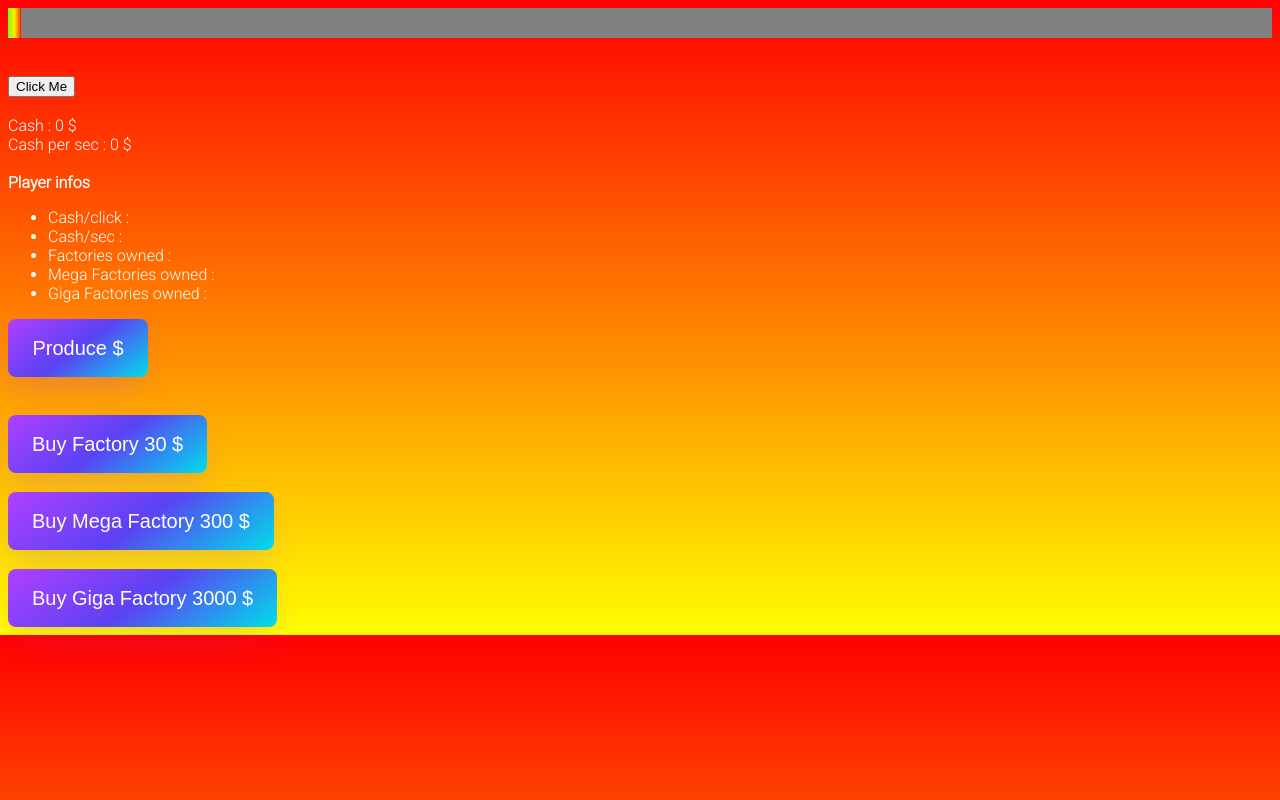
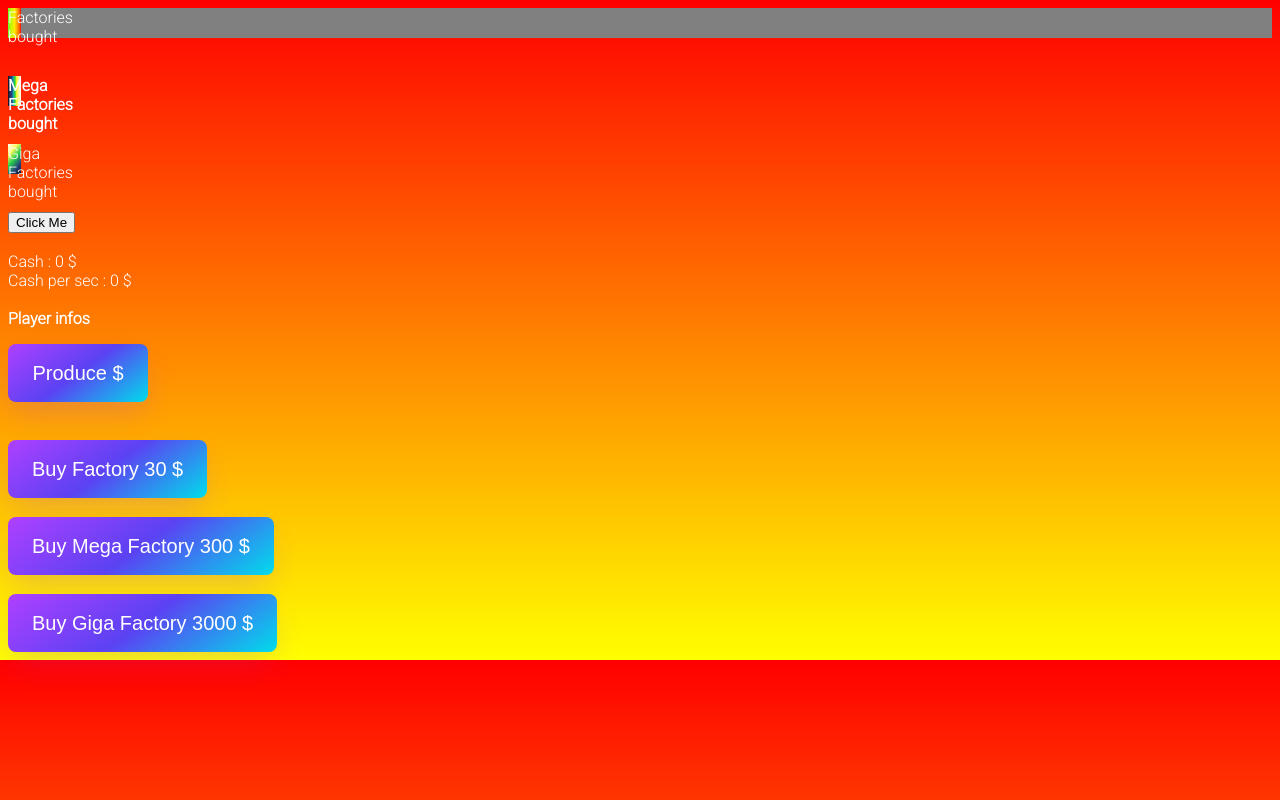
Before and after one commit to GRaonix/cash_factory2, a plain HTML site: page index.html in a window 1280 px wide. Drawn offline with nearby package versions, Linux system fonts and the light colour scheme.

Commit message:
more logic

```diff
--- a/index.html
+++ b/index.html
@@ -11,7 +11,11 @@
   <body>
 
     <div id="myProgress">
-      <div id="myBar"></div>
+      <div id="myBar">Factories bought</div>
+    </div><br><br>
+    <div id="myBar2"><b>Mega Factories bought</b></div>
+    </div><br><br>
+    <div id="myBar3">Giga Factories bought</div>
     </div><br><br>
     <button onclick="move()">Click Me</button> <br><br>
 
@@ -33,9 +37,9 @@
             <br><br>
             <button class="button" @click="buyFactory">Buy Factory 30 $</button>
             <br>
-            <button class="button" @click="removeFromcash">Buy Mega Factory 300 $</button>
+            <button class="button" @click="buyMegaFactory">Buy Mega Factory 300 $</button>
             <br>
-            <button class="button" @click="removeFromcash">Buy Giga Factory 3000 $</button>
+            <button class="button" @click="buyGigaFactory">Buy Giga Factory 3000 $</button>
 
           </div>
         </div>
--- a/main.js
+++ b/main.js
@@ -23,13 +23,14 @@ const app = Vue.createApp({
     data() {
         return {
             cash: 0, cashpersec : 0,
-            details: ['Cash/click : ','Cash/sec : ', 'Factories owned : ', 'Mega Factories owned : ', 'Giga Factories owned : '],
+
 
         }
     },
     methods: {
+
         addToCash() {
-            this.cash += 1
+            this.cash += 1000
         },
 
         buyFactory() {
@@ -38,9 +39,20 @@ const app = Vue.createApp({
               this.cash -= 30;
               this.cashpersec +=1;
             }
+        },
+        buyMegaFactory() {
 
-        },
+          if (this.cash >= 300) {
+            this.cash -= 300;
+            this.cashpersec +=12;
+          }
+      },
+      buyGigaFactory() {
 
-
+        if (this.cash >= 3000) {
+          this.cash -= 3000;
+          this.cashpersec +=130;
+        }
+    },
     }
 })
--- a/styles.css
+++ b/styles.css
@@ -72,3 +72,49 @@
 
 );
 }
+#myBar2 {
+  width: 1%;
+  height: 30px;
+  background-color: rgb(251, 255, 0);
+  background-image: linear-gradient(
+  270deg,
+  hsl(0deg 0% 100%) 0%,
+  hsl(57deg 100% 93%) 6%,
+  hsl(57deg 100% 87%) 11%,
+  hsl(57deg 100% 80%) 17%,
+  hsl(57deg 100% 73%) 22%,
+  hsl(57deg 100% 67%) 28%,
+  hsl(57deg 100% 60%) 33%,
+  hsl(83deg 85% 56%) 39%,
+  hsl(108deg 73% 51%) 44%,
+  hsl(134deg 70% 47%) 50%,
+  hsl(159deg 72% 43%) 56%,
+  hsl(185deg 73% 39%) 61%,
+  hsl(210deg 74% 35%) 67%,
+  hsl(216deg 61% 33%) 72%,
+  hsl(223deg 50% 29%) 78%,
+  hsl(229deg 40% 25%) 83%,
+  hsl(235deg 32% 21%) 89%,
+  hsl(241deg 24% 15%) 94%,
+  hsl(248deg 17% 9%) 100%
+
+
+
+);
+}
+#myBar3 {
+  width: 1%;
+  height: 30px;
+  background-color: rgb(251, 255, 0);
+  background-image: linear-gradient(
+    129deg,
+    hsl(0deg 0% 100%) 0%,
+    hsl(57deg 100% 70%) 25%,
+    hsl(134deg 70% 47%) 50%,
+    hsl(219deg 55% 31%) 75%,
+    hsl(248deg 17% 9%) 100%
+
+
+
+);
+}
```
